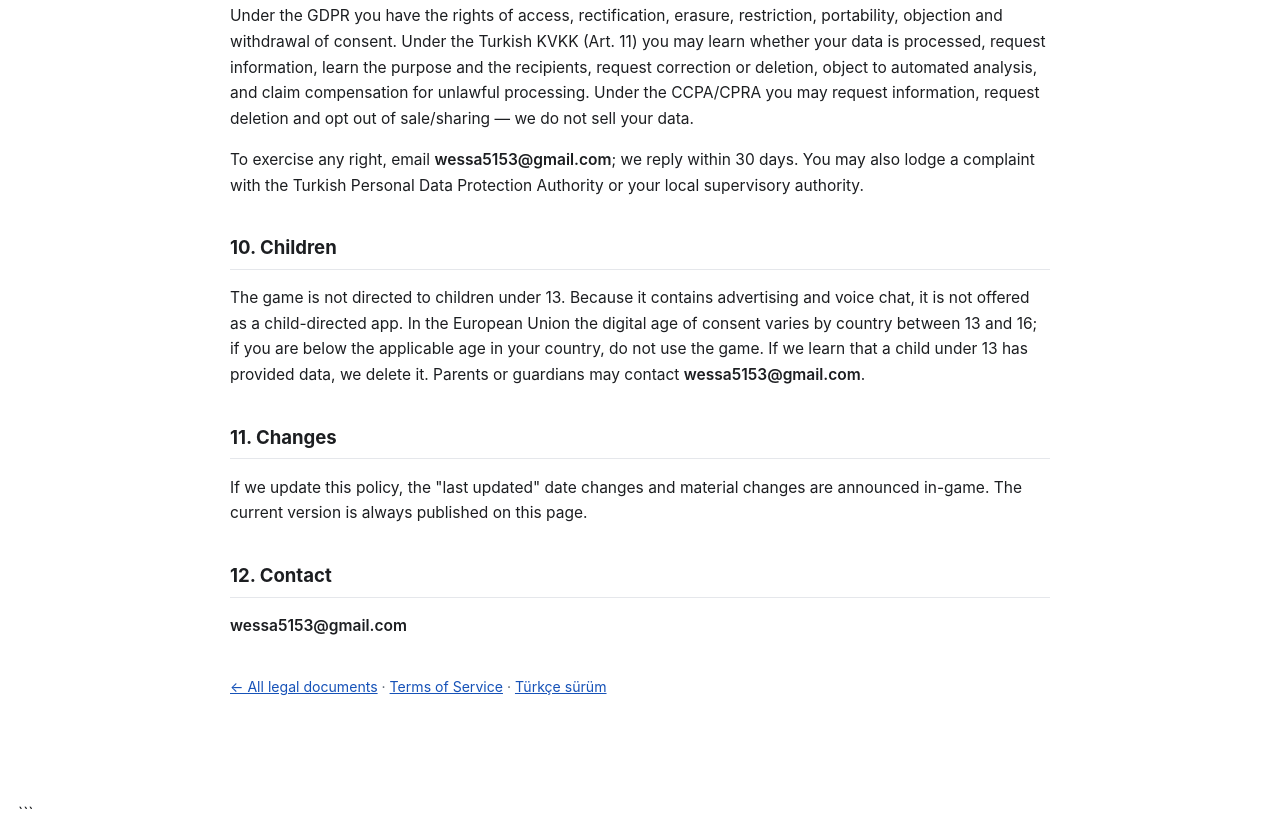
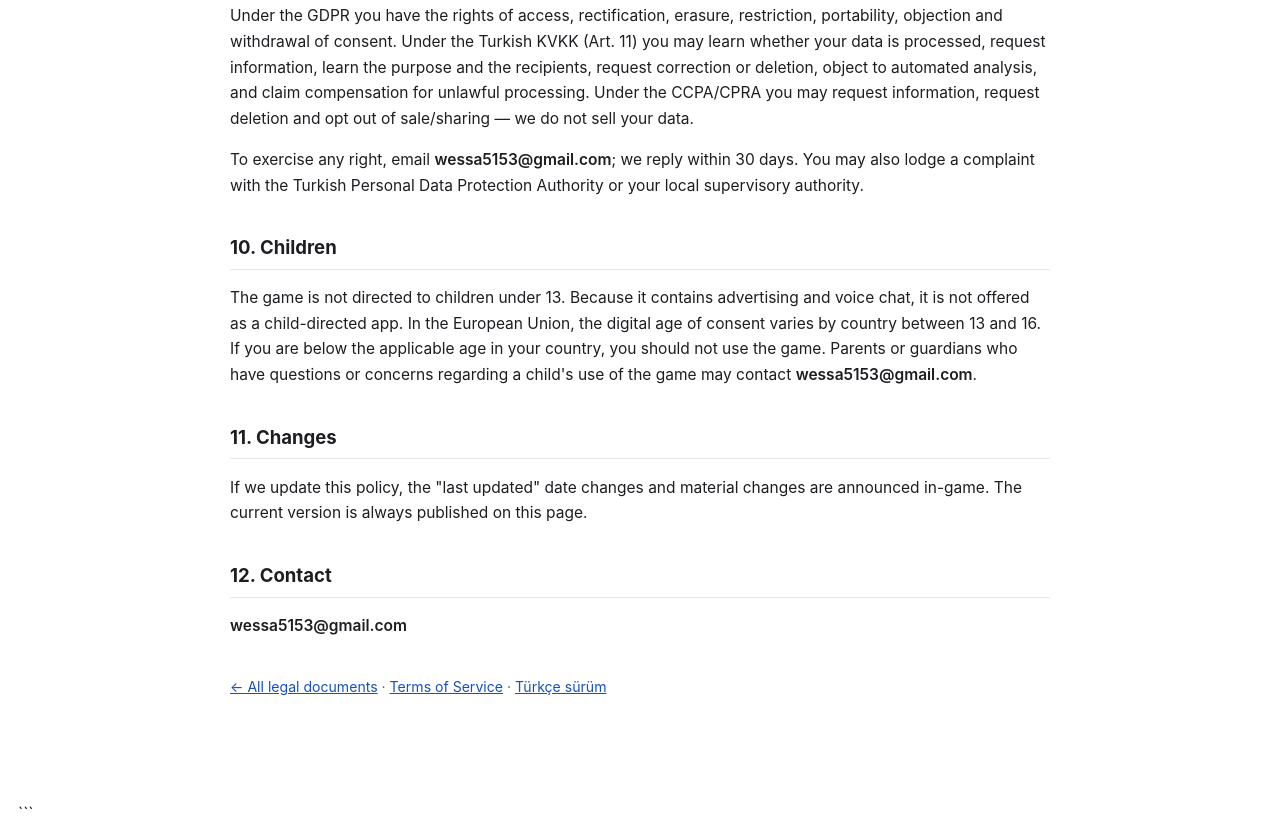
Before and after one commit to wessa5153-del/roll-legal, a plain HTML site: page privacy.html in a window 1280 px wide. Shown: the part 2924-3750 px from the top of the page. Drawn offline with Linux system fonts and the light colour scheme.

Commit message:
Update privacy.html

```diff
--- a/privacy.html
+++ b/privacy.html
@@ -125,11 +125,7 @@ and opt out of sale/sharing — we do not sell your data.</p>
 complaint with the Turkish Personal Data Protection Authority or your local supervisory authority.</p>
 
 <h2>10. Children</h2>
-<p>The game is not directed to children under 13. Because it contains advertising and voice
-chat, it is not offered as a child-directed app. In the European Union the digital age of consent varies
-by country between 13 and 16; if you are below the applicable age in your country, do not use the game.
-If we learn that a child under 13 has provided data, we delete it.
-Parents or guardians may contact <span class="fill">wessa5153@gmail.com</span>.</p>
+<p>The game is not directed to children under 13. Because it contains advertising and voice chat, it is not offered as a child-directed app. In the European Union, the digital age of consent varies by country between 13 and 16. If you are below the applicable age in your country, you should not use the game. Parents or guardians who have questions or concerns regarding a child's use of the game may contact <span class="fill">wessa5153@gmail.com</span>.</p>
 
 <h2>11. Changes</h2>
 <p>If we update this policy, the "last updated" date changes and material changes are announced in-game.
```
